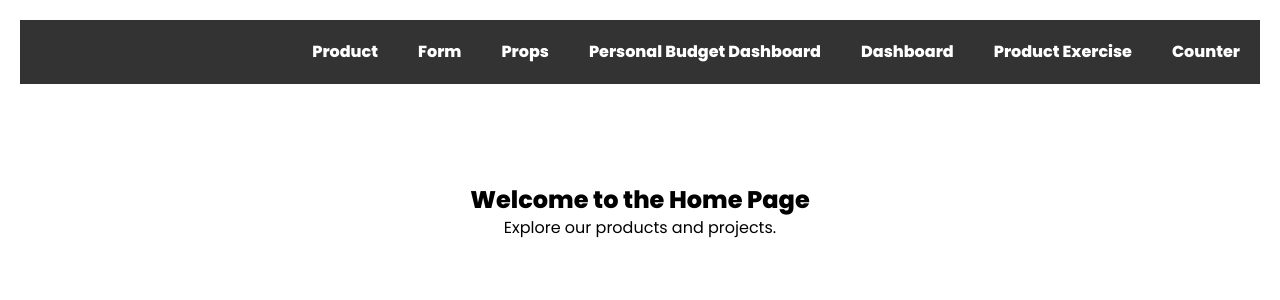
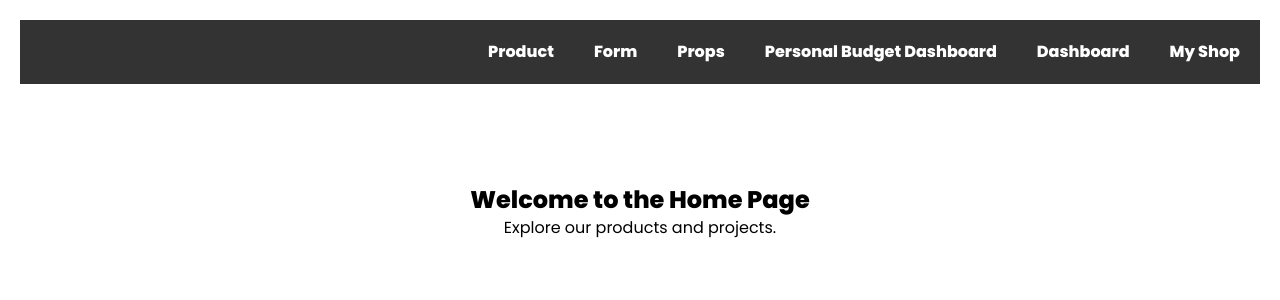
Before and after one commit to Buzorchi/Router-React, a React (Create React App) app: page / in a window 1280 px wide. Shown: the top 300 px of the page. Built offline with nearby package versions, Linux system fonts and the light colour scheme.

Commit message:
Correction: change to my shop

```diff
--- a/src/component/pages/Home.jsx
+++ b/src/component/pages/Home.jsx
@@ -11,8 +11,7 @@ const Home = () => {
         <Link to="/props" className="nav-link">Props</Link>
         <Link to="/addForm" className="nav-link">Personal Budget Dashboard</Link>
         <Link to="/dashboard" className='nav-link'>Dashboard</Link>
-        <Link to="/productApi" className='nav-link'>Product Exercise</Link>
-        <Link to="/counter" className='nav-link'>Counter</Link>
+        <Link to="/productApi" className='nav-link'>My Shop</Link>
       </nav>
       <div className="content">
         <h1 className='text-2xl font-bold'>Welcome to the Home Page</h1>
--- a/src/component/product/ProductDetails.jsx
+++ b/src/component/product/ProductDetails.jsx
@@ -36,6 +36,7 @@ const ProductDetails = () => {
     <div className="mx-auto w-[300px] mt-16">
       <p className="font-medium text-lg items-center ">Details</p>
       <p>{productId}</p>
+
       {loading ? (
         <p className="font-medium text-lg">Loading...</p>
       ) : (
```
